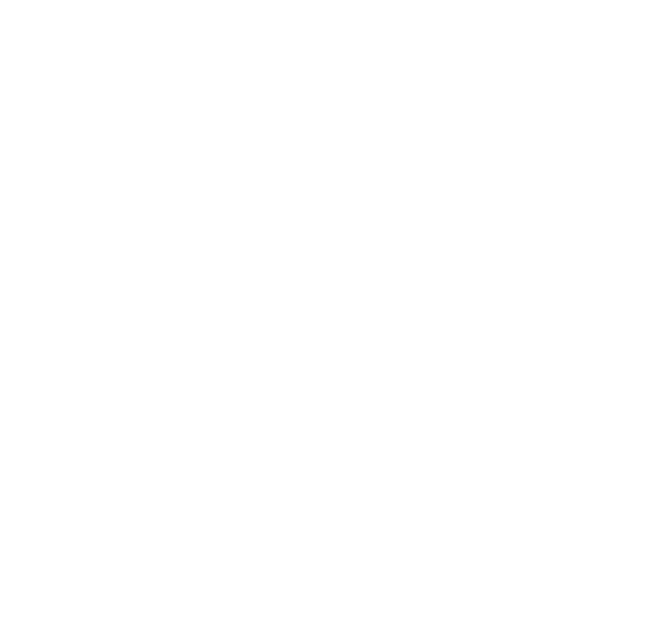
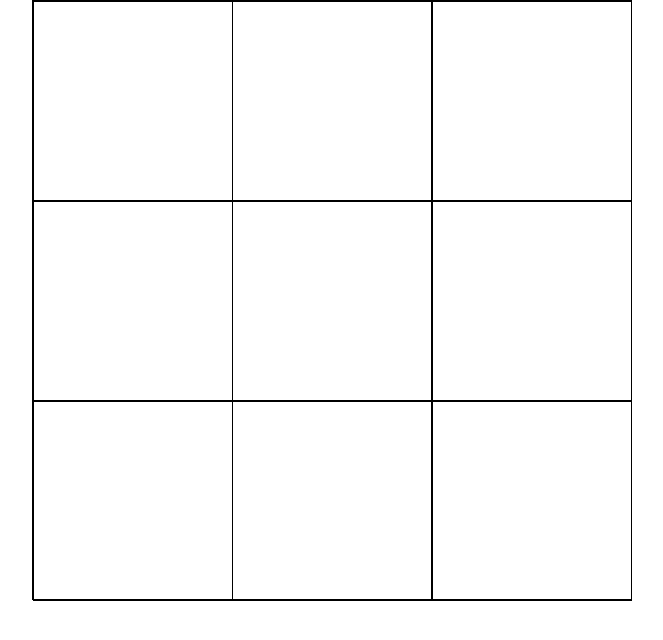
Before and after one commit to NnekNnek/23-03-13-TicTacToe, a website built with Vite: page index.html in a window 1280 px wide. Shown: the whole page, without its empty margins (308-971 px from the left). Built offline with nearby package versions, Linux system fonts and the light colour scheme.

Commit message:
js: made grid and types

```diff
--- a/index.html
+++ b/index.html
@@ -7,6 +7,14 @@
     <title>TicTacToe</title>
   </head>
   <body>
+    <div class="flex justify-center">
+      <p class="text-center" id="current-player"></p>
+      <div
+        id="grid-container"
+        class="grid grid-cols-3 w-[600px] h-[600px] border border-black"
+      ></div>
+    </div>
+
     <script type="module" src="/src/main.ts"></script>
   </body>
 </html>
--- a/src/main.ts
+++ b/src/main.ts
@@ -1 +1,84 @@
 import './style.css'
+
+// types come first OR ther'll be a seperate type-file
+
+// 5. TYPE FOR COORDINATES [number, number]
+type Coordinates = [number, number]
+// = is an array, also a tuple because there is more than on value to it
+
+// 6. TYPE FOR PLAYER: name | symbol | score
+type Player = {
+    name: string;
+    symbol: "x" |"o";
+    score: number
+}
+
+// 7. TYPE FOR CELL: marked as string or null
+type CellState = {
+    markedBy: string | null;
+    // string: "x", "o"
+    element: Element;
+    //
+}
+
+// 1. FUNCTION WITH LOOP TO CREATE CELLS
+function makeGrid(){
+    for (let row = 0; row < gridSize; row++){
+        // 1. 1st row (of divs)
+        // 4. 2nd row
+
+        for (let col = 0; col < gridSize; col++){
+            // 2. in 1st row col1 (div), col2 (div), col3 (div)
+            // 3. loop back to row
+            // 5. in 2nd row col1, col2, col3
+            // 6. loop back to row... repeat
+
+            // create grid cells
+            const cell = document.createElement("div");
+
+            // add styling
+            cell.classList.add(...gridCellStyling);
+
+            // append child(each single square) to the dom
+            gameGrid?.appendChild(cell);
+        }
+    }
+};
+
+// 2. GRID SIZE (so it can be changed later to 4x4 i.e.)
+const gridSize = 3
+
+// 3. GRAB #grid-container FROM DOM
+const gameGrid = document.getElementById("grid-container");
+
+// 4. GRID STYLING
+const gridCellStyling = ["h-[200px]", "w-[200px]", "border", "border-black"];
+// cell.classList.add("h-[200px]"), ...
+// cell.classList.add("border"), ...
+
+
+
+
+// 8A. UTILITY FUNCTION TO KEEP TRACK
+function coordtoId(coord: Coordinates): string {
+    // parameter (coord) as type (Coordinates) has to be the outcome string as "number-number"
+    // *string* could also just be '${number}-&{number}'
+    const [row, col] = coord;
+    // because type Coordinates is [number, number]
+    // position index 0 is row, position index 1 is col
+    // array destructuring: coord is type Coordinates (which is an array)
+    return '${row}-${col}';
+}
+
+// 8B. do reversed 8 (no clue why)
+function IdToCoordinates(id: '${number}-&{number}'): Coordinates{
+    const [row, col] = id.split("-")
+    return [parseInt(row), parseInt(col)]
+    // parseInt: passes a string into an interger
+}
+
+// 9. GRAB #current-player PARAGRAPH FROM DOM
+const currentPlayer = document.getElementById("current-player")
+
+
+makeGrid();
```
Also changed, not shown: src/style.css (+11 -0 lines), 1 other file.
